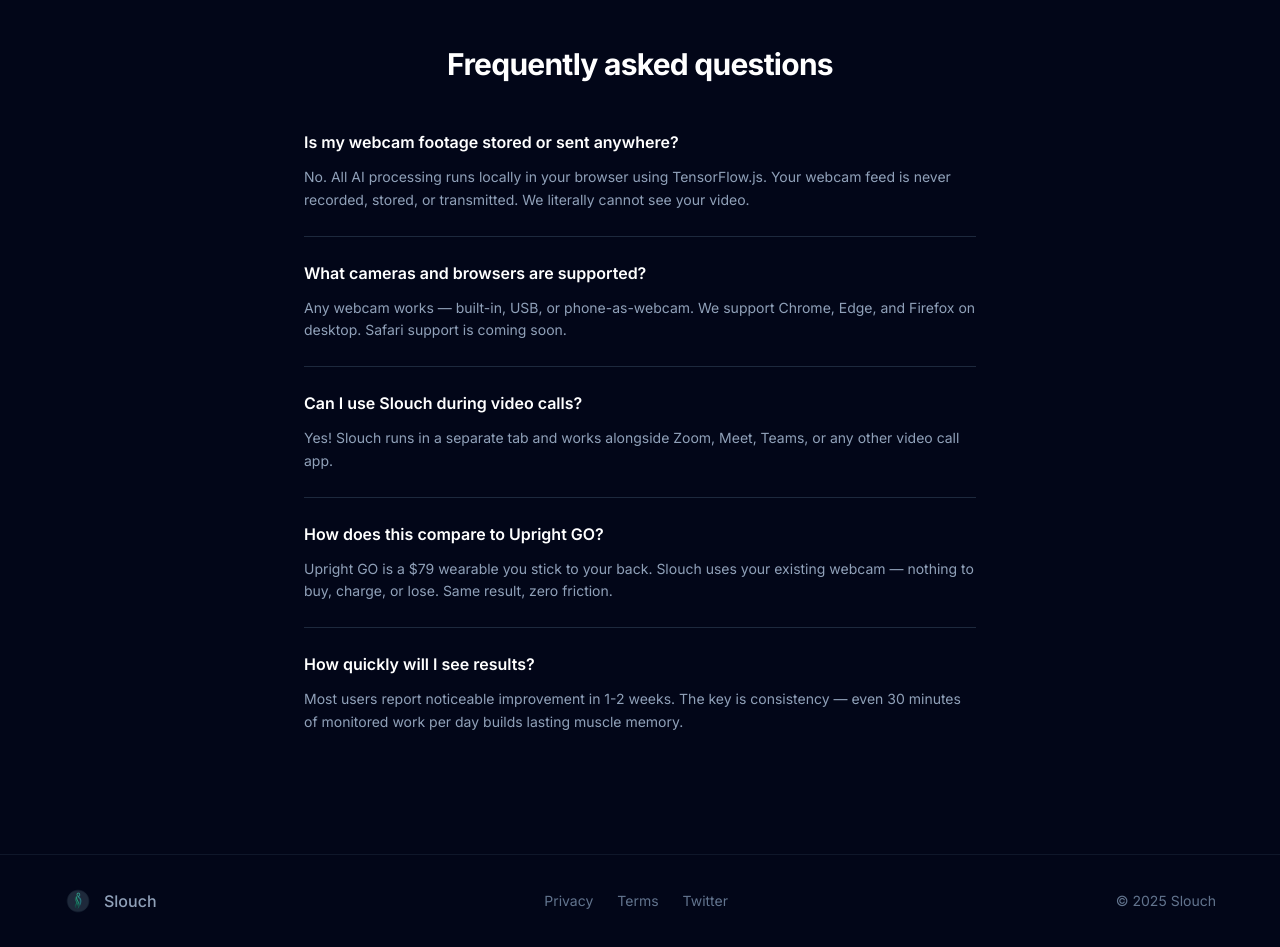
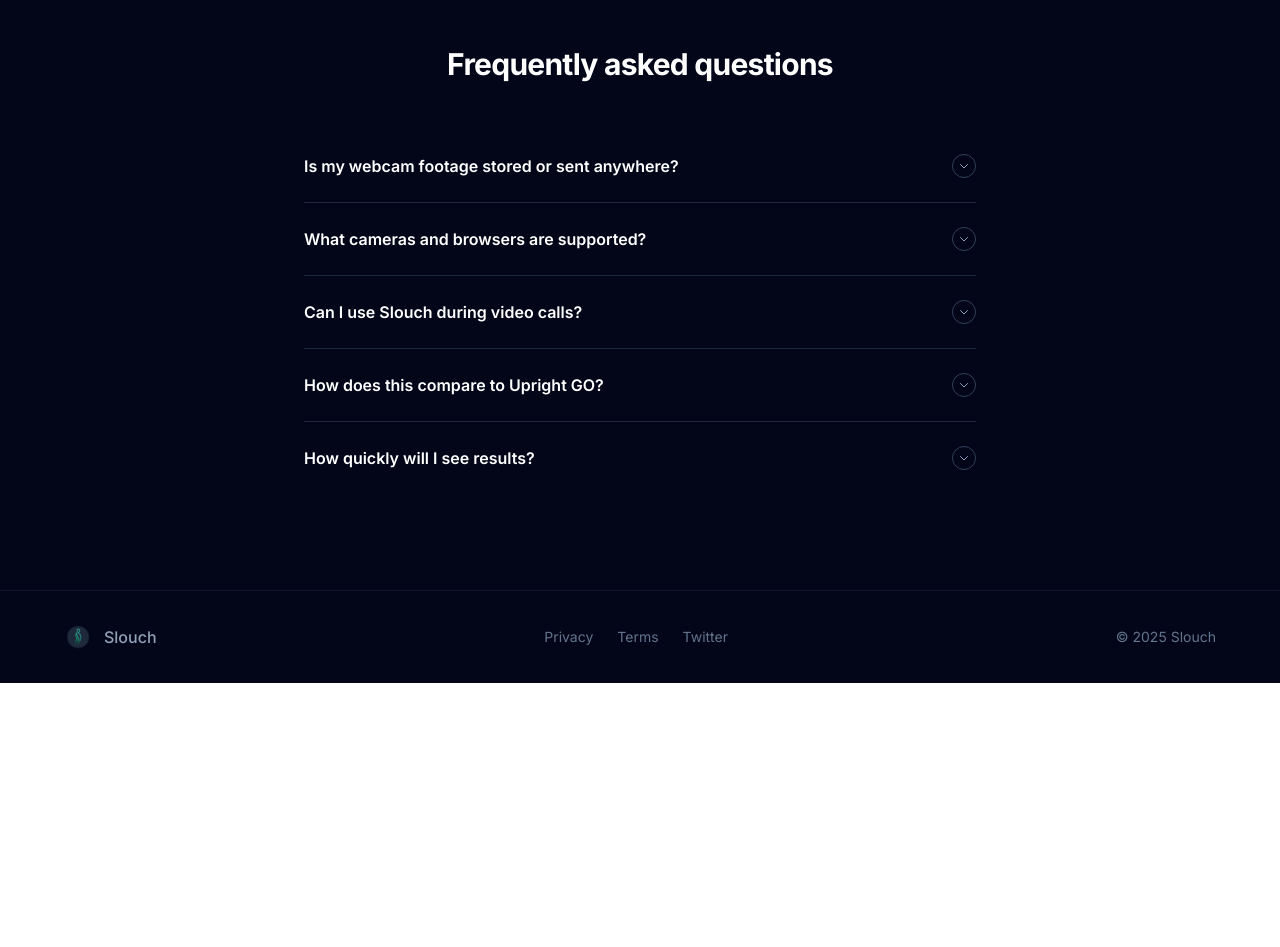
Before and after one commit to OmarNassar1127/slouch, a React (Vite) app: page / in a window 1280 px wide. Shown: the part 5080-6027 px from the top of the page. After the commit the page ends 5763 px from the top, so only its background shows below. Built offline with nearby package versions, Linux system fonts and the light colour scheme.

Commit message:
Add collapsible FAQ with smooth animations

```diff
--- a/src/App.tsx
+++ b/src/App.tsx
@@ -1,4 +1,38 @@
 import { useState } from 'react'
+
+// FAQ Item component with collapse animation
+const FaqItem = ({ question, answer, isOpen, onClick }: {
+  question: string;
+  answer: string;
+  isOpen: boolean;
+  onClick: () => void;
+}) => (
+  <div className="border-b border-slate-800 last:border-0">
+    <button
+      onClick={onClick}
+      className="w-full py-6 flex items-center justify-between text-left group"
+    >
+      <h3 className="font-semibold pr-4 group-hover:text-emerald-400 transition-colors">{question}</h3>
+      <div className={`flex-shrink-0 w-6 h-6 rounded-full border border-slate-700 flex items-center justify-center transition-all duration-300 ${isOpen ? 'bg-emerald-500 border-emerald-500 rotate-180' : 'group-hover:border-slate-500'}`}>
+        <svg
+          className={`w-3 h-3 transition-transform duration-300 ${isOpen ? 'text-white' : 'text-slate-400'}`}
+          fill="none"
+          stroke="currentColor"
+          viewBox="0 0 24 24"
+        >
+          <path strokeLinecap="round" strokeLinejoin="round" strokeWidth={2} d="M19 9l-7 7-7-7" />
+        </svg>
+      </div>
+    </button>
+    <div
+      className={`grid transition-all duration-300 ease-in-out ${isOpen ? 'grid-rows-[1fr] opacity-100 pb-6' : 'grid-rows-[0fr] opacity-0'}`}
+    >
+      <div className="overflow-hidden">
+        <p className="text-slate-400 text-sm leading-relaxed">{answer}</p>
+      </div>
+    </div>
+  </div>
+)
 
 // Logo component - using generated image
 const Logo = ({ className = "w-10 h-10" }: { className?: string }) => (
@@ -94,6 +128,30 @@
 function App() {
   const [email, setEmail] = useState('')
   const [submitted, setSubmitted] = useState(false)
+  const [openFaq, setOpenFaq] = useState<number | null>(null)
+
+  const faqItems = [
+    {
+      q: 'Is my webcam footage stored or sent anywhere?',
+      a: 'No. All AI processing runs locally in your browser using TensorFlow.js. Your webcam feed is never recorded, stored, or transmitted. We literally cannot see your video.'
+    },
+    {
+      q: 'What cameras and browsers are supported?',
+      a: 'Any webcam works — built-in, USB, or phone-as-webcam. We support Chrome, Edge, and Firefox on desktop. Safari support is coming soon.'
+    },
+    {
+      q: 'Can I use Slouch during video calls?',
+      a: 'Yes! Slouch runs in a separate tab and works alongside Zoom, Meet, Teams, or any other video call app.'
+    },
+    {
+      q: 'How does this compare to Upright GO?',
+      a: 'Upright GO is a $79 wearable you stick to your back. Slouch uses your existing webcam — nothing to buy, charge, or lose. Same result, zero friction.'
+    },
+    {
+      q: 'How quickly will I see results?',
+      a: 'Most users report noticeable improvement in 1-2 weeks. The key is consistency — even 30 minutes of monitored work per day builds lasting muscle memory.'
+    },
+  ]
 
   const handleSubmit = (e: React.FormEvent) => {
     e.preventDefault()
@@ -538,33 +596,15 @@
             Frequently asked questions
           </h2>
 
-          <div className="space-y-6">
-            {[
-              {
-                q: 'Is my webcam footage stored or sent anywhere?',
-                a: 'No. All AI processing runs locally in your browser using TensorFlow.js. Your webcam feed is never recorded, stored, or transmitted. We literally cannot see your video.'
-              },
-              {
-                q: 'What cameras and browsers are supported?',
-                a: 'Any webcam works — built-in, USB, or phone-as-webcam. We support Chrome, Edge, and Firefox on desktop. Safari support is coming soon.'
-              },
-              {
-                q: 'Can I use Slouch during video calls?',
-                a: 'Yes! Slouch runs in a separate tab and works alongside Zoom, Meet, Teams, or any other video call app.'
-              },
-              {
-                q: 'How does this compare to Upright GO?',
-                a: 'Upright GO is a $79 wearable you stick to your back. Slouch uses your existing webcam — nothing to buy, charge, or lose. Same result, zero friction.'
-              },
-              {
-                q: 'How quickly will I see results?',
-                a: 'Most users report noticeable improvement in 1-2 weeks. The key is consistency — even 30 minutes of monitored work per day builds lasting muscle memory.'
-              },
-            ].map((item, i) => (
-              <div key={i} className="pb-6 border-b border-slate-800 last:border-0">
-                <h3 className="font-semibold mb-3">{item.q}</h3>
-                <p className="text-slate-400 text-sm leading-relaxed">{item.a}</p>
-              </div>
+          <div>
+            {faqItems.map((item, i) => (
+              <FaqItem
+                key={i}
+                question={item.q}
+                answer={item.a}
+                isOpen={openFaq === i}
+                onClick={() => setOpenFaq(openFaq === i ? null : i)}
+              />
             ))}
           </div>
         </div>
```
